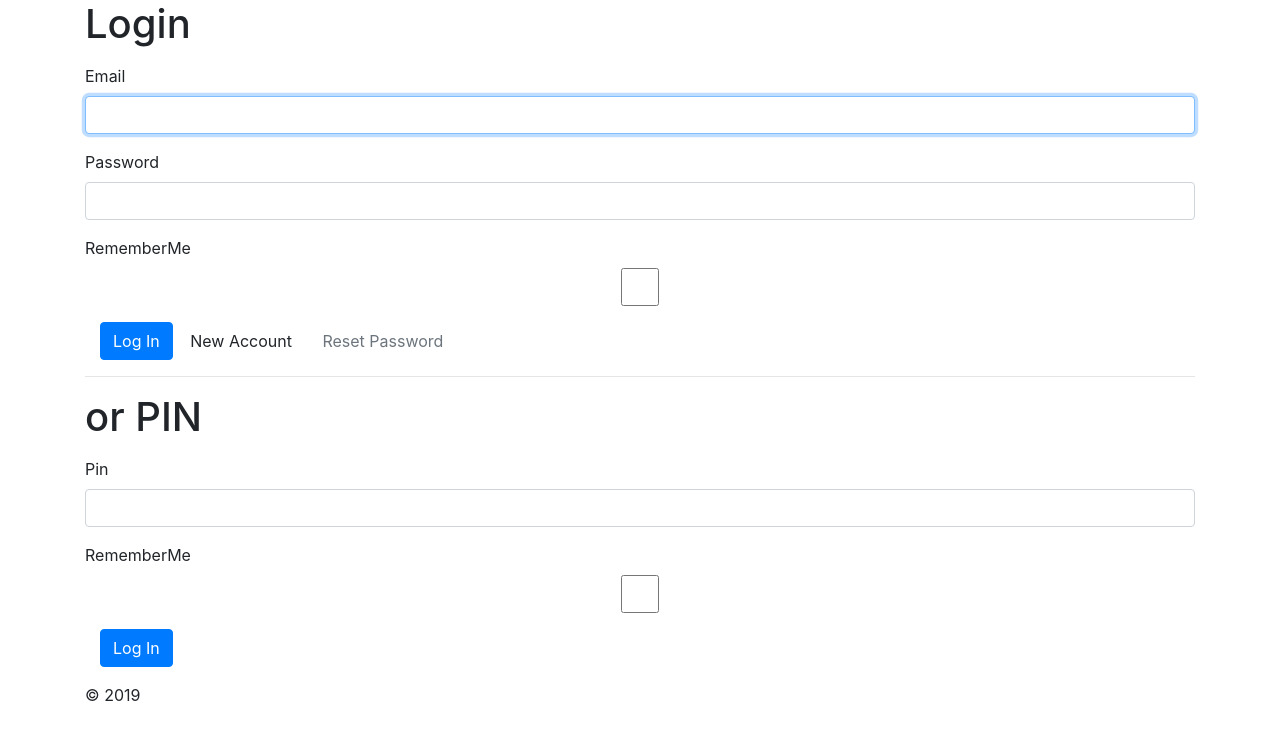
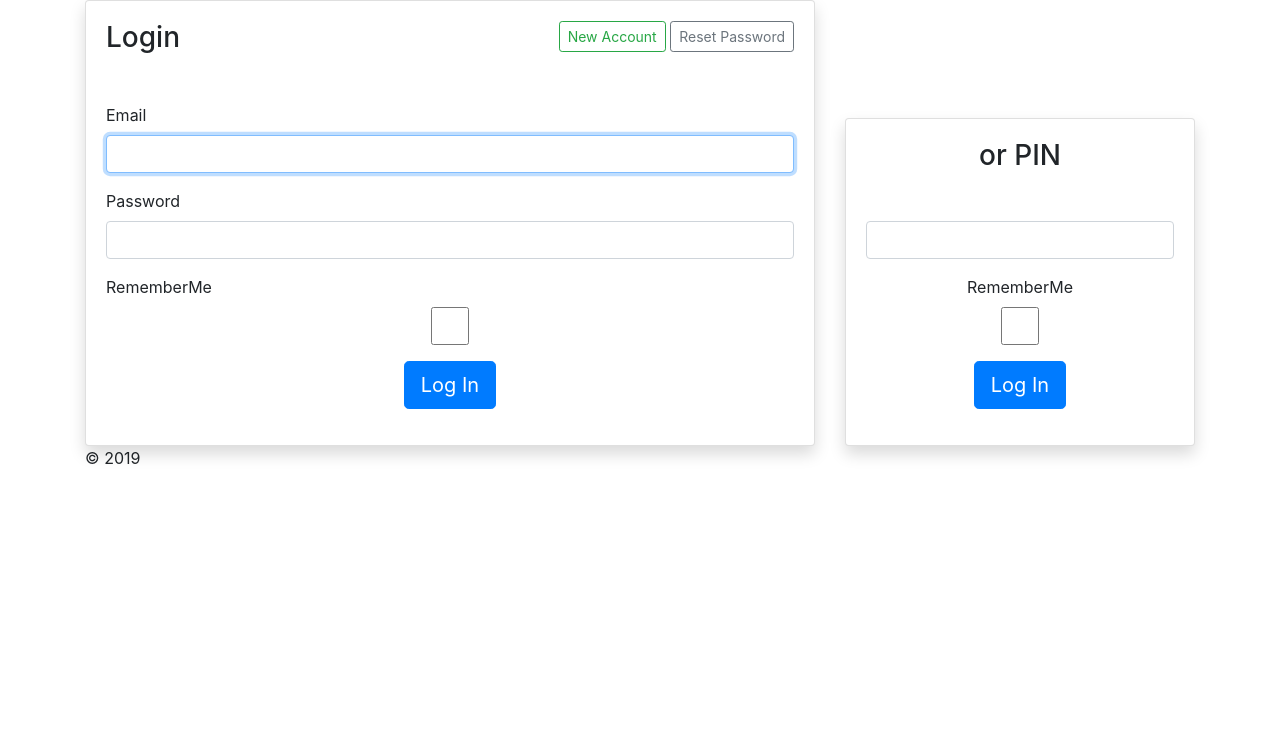
Before and after one commit to bizley/timeclock, a Yii app: template src/views/site/login.php in a window 1280 px wide. Shown: the top 740 px of the page. Run offline with PHP 8.4 and a stand-in for Yii, Linux system fonts and the light colour scheme; the template is opened without the code that fills it, so the values that code supplies are empty; form fields are guessed from the names that the template uses; some libraries are stand-ins or nearby versions.

Commit message:
login page

```diff
--- a/src/views/site/login.php
+++ b/src/views/site/login.php
@@ -4,60 +4,68 @@
 /* @var $loginModel app\models\LoginForm */
 /* @var $pinModel app\models\PinForm */
 
-use yii\helpers\Html;
 use yii\bootstrap4\ActiveForm;
+use yii\bootstrap4\Html;
 
 $this->title = Yii::t('app', 'Login');
 ?>
-<div class="form-group">
-    <h1><?= Yii::t('app', 'Login') ?></h1>
+<div class="row align-items-end">
+    <div class="col-lg-8">
+        <div class="card shadow">
+            <div class="card-body">
+                <div class="float-right mb-5">
+                    <?= Html::a(Yii::t('app', 'New Account'), ['site/register'], ['class' => 'btn btn-outline-success btn-sm']) ?>
+                    <?= Html::a(Yii::t('app', 'Reset Password'), ['site/reset'], ['class' => 'btn btn-outline-secondary btn-sm']) ?>
                 </div>
-
+                <h3 class="card-title mb-5"><?= Yii::t('app', 'Login') ?></h3>
                 <?php $form = ActiveForm::begin([
                     'layout' => 'horizontal',
                     'fieldConfig' => [
-        'template' => "{label}\n<div class=\"col-sm-3\">{input}</div>\n<div class=\"col-sm-8\">{error}</div>",
-        'labelOptions' => ['class' => 'col-sm-1 control-label'],
+                        'horizontalCssClasses' => [
+                            'offset' => 'offset-sm-3',
+                            'label' => 'col-sm-3 text-center',
+                            'wrapper' => 'col-sm-9',
+                        ],
                     ],
                 ]); ?>
+
                     <?= $form->field($loginModel, 'email')->textInput(['autofocus' => true]) ?>
                     <?= $form->field($loginModel, 'password')->passwordInput() ?>
-    <?= $form->field($loginModel, 'rememberMe')->checkbox([
-        'template' => "<div class=\"col-sm-offset-1 col-sm-3\">{input} {label}</div>\n<div class=\"col-sm-8\">{error}</div>",
+                    <?= $form->field($loginModel, 'rememberMe', [
+                        'horizontalCssClasses' => [
+                            'label' => 'col-sm-9',
+                        ],
+                    ])->checkbox() ?>
+
+                    <div class="form-group text-center">
+                        <?= Html::submitButton(Yii::t('app', 'Log In'), [
+                            'class' => 'btn btn-primary btn-lg',
+                            'name' => 'login-button',
                         ]) ?>
-
-    <div class="form-group">
-        <div class="col-sm-offset-1 col-sm-11">
-            <?= Html::submitButton(Yii::t('app', 'Log In'), ['class' => 'btn btn-primary', 'name' => 'login-button']) ?>
-            <?= Html::a(Yii::t('app', 'New Account'), ['site/register'], ['class' => 'btn']) ?>
-            <?= Html::a(Yii::t('app', 'Reset Password'), ['site/reset'], ['class' => 'btn text-muted']) ?>
-        </div>
                     </div>
 
                 <?php ActiveForm::end(); ?>
+            </div>
+        </div>
+    </div>
+    <div class="col-lg-4 mt-3">
+        <div class="card shadow">
+            <div class="card-body text-center">
+                <h3 class="card-title mb-5"><?= Yii::t('app', 'or PIN') ?></h3>
+                <?php $form = ActiveForm::begin(); ?>
 
-<hr>
+                    <?= $form->field($pinModel, 'pin')->label(false) ?>
+                    <?= $form->field($pinModel, 'rememberMe')->checkbox() ?>
 
-<div class="form-group">
-    <h1><?= Yii::t('app', 'or PIN') ?></h1>
-</div>
-
-<?php $form = ActiveForm::begin([
-    'layout' => 'horizontal',
-    'fieldConfig' => [
-        'template' => "{label}\n<div class=\"col-sm-3\">{input}</div>\n<div class=\"col-sm-8\">{error}</div>",
-        'labelOptions' => ['class' => 'col-sm-1 control-label'],
-    ],
-]); ?>
-<?= $form->field($pinModel, 'pin') ?>
-<?= $form->field($pinModel, 'rememberMe')->checkbox([
-    'template' => "<div class=\"col-sm-offset-1 col-sm-3\">{input} {label}</div>\n<div class=\"col-sm-8\">{error}</div>",
+                    <div class="form-group text-center">
+                        <?= Html::submitButton(Yii::t('app', 'Log In'), [
+                            'class' => 'btn btn-primary btn-lg',
+                            'name' => 'login-button',
                         ]) ?>
-
-    <div class="form-group">
-        <div class="col-sm-offset-1 col-sm-11">
-            <?= Html::submitButton(Yii::t('app', 'Log In'), ['class' => 'btn btn-primary', 'name' => 'login-button']) ?>
-        </div>
                     </div>
 
                 <?php ActiveForm::end(); ?>
+            </div>
+        </div>
+    </div>
+</div>
```
Lines whose indentation alone changed are shown as unchanged.
